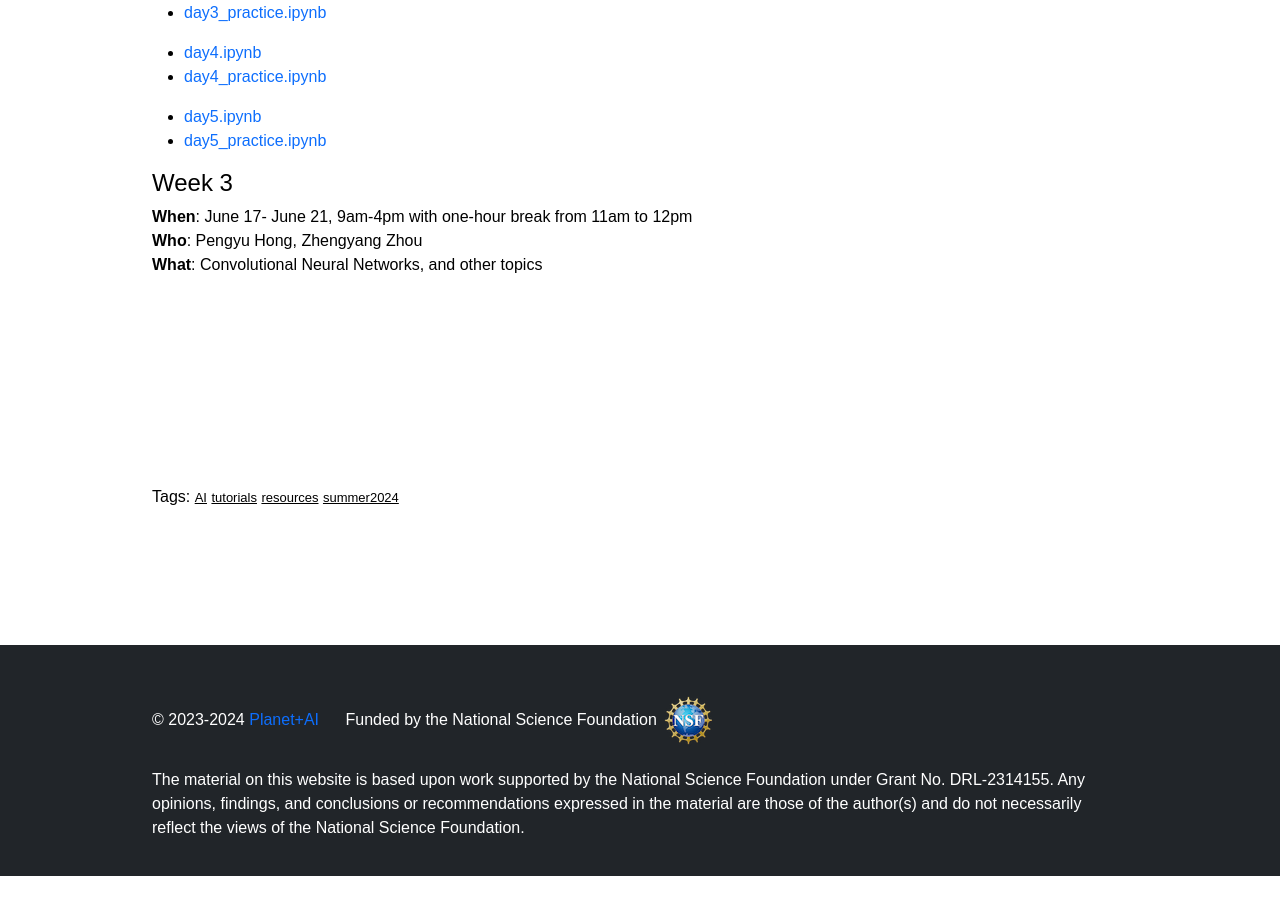
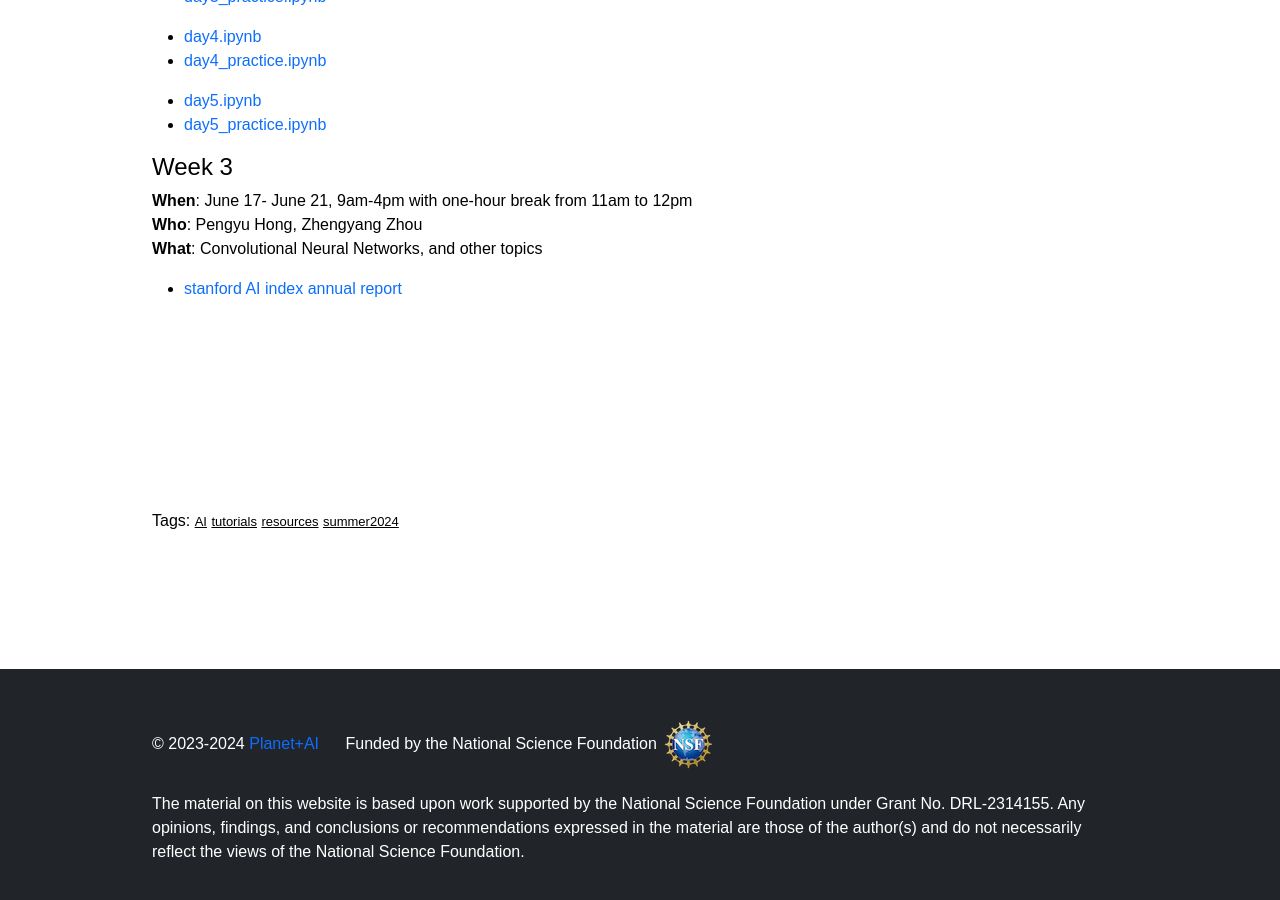
Before and after one commit to planet-ai-2023/planet-ai-2023.github.io, a Jekyll site: the page built from _posts/2024-6-01-summer-2024.md, in a window 1280 px wide and 900 px high, scrolled down 1453 px. Built offline with Jekyll 4.4.1, drawn with Linux system fonts in a browser that asks for light colours; before the commit the page ends 2329 px from its top, so only the background shows below that.

Commit message:
Add files via upload

```diff
--- a/_posts/2024-6-01-summer-2024.md
+++ b/_posts/2024-6-01-summer-2024.md
@@ -9,7 +9,6 @@ tags: [ AI, tutorials, resources, summer2024 ]
 # Week 1
 
 **When**: June 3- June 7, 9am-4pm with one-hour break from 11am to 12pm
-
 **Who**: Ping Wang, Justin Hardin, Ben Alexander
 **What**: Planetary explorations and planetary images, Python basics with matrix arithmetic, linear transformations, and image processing, How to use AI tools to creat artworks, digital stories and apps
 **Textbook**: Python in high school - Algorithms and mathematics by Arnaud Bodin
@@ -72,6 +71,8 @@ Colabs for you to try:
 **Who**: Pengyu Hong, Zhengyang Zhou
 **What**: Convolutional Neural Networks, and other topics
 
+- [stanford AI index annual report](https://aiindex.stanford.edu/report/){:target="_blank"}
+
 <br/>
 <br/>
 
```
